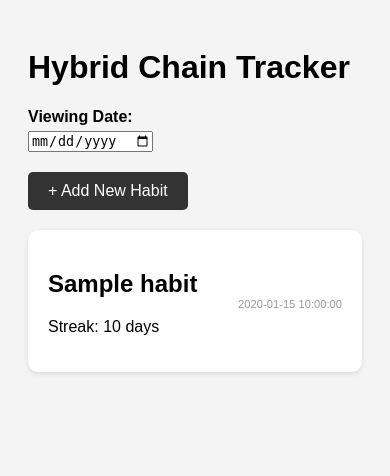
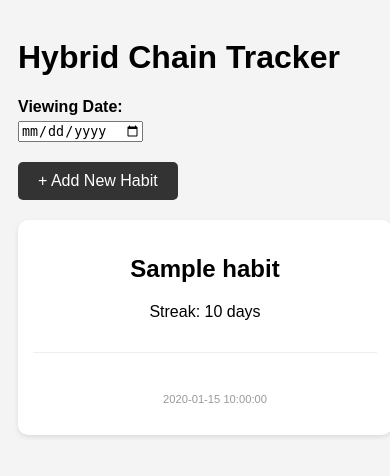
Before and after one commit to kuoppa55/habit-tracker-9000, a Flask app: template templates/index.html in a window 390 px wide. Shown: the top 476 px of the page. Run offline with Flask 3, Linux system fonts and the light colour scheme; the template is opened without the code that fills it: most values are stand-ins (such as "Sample title", 1, 10 or a date in 2020); some libraries are stand-ins or nearby versions.

Commit message:
remove refreshing for smoother UX, and add responsive styling for smaller screens

```diff
--- a/app.py
+++ b/app.py
@@ -2,7 +2,7 @@
 import sqlite3
 import os
 import calendar
-from flask import Flask, g, render_template, request, redirect, url_for
+from flask import Flask, g, render_template, request, redirect, url_for, jsonify
 from datetime import date, timedelta, datetime
 
 # Initi flask
@@ -236,6 +236,8 @@
             (habit_id, log_date_str, amount)
         )
 
+    db.commit()
+
     habit = db.execute('SELECT * FROM habits WHERE id = ?', (habit_id,)).fetchone()
     event_type = None
     if habit['type'] == 'vice':
@@ -243,7 +245,24 @@
     elif new_value >= habit['target']:
         event_type = 'completed'
 
-    db.commit()
+    if request.headers.get('X-Requested-With') == 'XMLHttpRequest':
+        try:
+            view_date = datetime.strptime(log_date_str, '%Y-%m-%d').date()
+        except ValueError:
+            view_date = date.today()
+
+        stats = calculate_habit_stats(habit, ref_date=view_date)
+
+        return jsonify({
+            'success': True,
+            'habit_id': habit_id,
+            'new_streak': stats['streak'],
+            'new_value': new_value,
+            'is_completed': stats['is_completed'],
+            'fill_percent': stats['fill_percent'],
+            'event': event_type
+        })
+
     return redirect(url_for('index', date=log_date_str, event=event_type, event_id=habit_id))
 
 @app.route('/habit/<int:habit_id>')
--- a/static/css/style.css
+++ b/static/css/style.css
@@ -130,7 +130,7 @@
     font-weight: bold;
 }
 
-input[type="text"]
+input[type="text"],
 input[type="number"] {
     width: 100%;
     padding: 10px;
@@ -318,3 +318,68 @@
     color: #2196F3; /* Light blue on hover to indicate clickability */
     text-decoration: underline;
 }
+
+/* --- Responsive styling for smaller screens --- */
+@media (max-width: 768px) {
+    .habit-row {
+        flex-direction: column;
+        align-items: stretch;
+        padding: 15px;
+        overflow: hidden;
+    }
+
+    .habit-info {
+        width: 100%;
+        margin-bottom: 20px;
+        text-align: center;
+        border-bottom: 1px solid #eee;
+        padding-bottom: 15px;
+    }
+
+    .log-controls {
+        display: flex;
+        flex-direction: column;
+        align-items: center;
+        gap: 10px;
+    }
+
+    .prog-form {
+        justify-content: center;
+    }
+
+    .chain-container {
+        width: 100%;
+        overflow-x: auto; /* Enable horizontal scroll */
+        padding: 15px 10px;
+        justify-content: center;
+        -webkit-overflow-scrolling: touch; /* Smooth scroll on iOS */
+        display: flex;
+        flex-wrap: nowrap;
+    }
+
+    .node-wrapper {
+        min-width: 60px;
+        flex-shrink: 0;
+        padding: 0 2px;
+    }
+
+    .container {
+        padding: 10px;
+        width: 100%;
+    }
+
+    .vice-container {
+        margin: 0 auto;
+        display: flex;
+        justify-content: center;
+    }
+
+    .link-connector {
+        margin-top: 22px;
+        flex-shrink: 0;
+    }
+
+    .node {
+        margin: 5px 0;
+    }
+}
--- a/static/js/main.js
+++ b/static/js/main.js
@@ -3,7 +3,7 @@
     var scrollPos = localStorage.getItem('scrollpos');
     if (scrollPos) window.scrollTo(0, scrollPos);
 
-    // 2. Handle URL Parameters (Events)
+    // 2. Handle URL Parameters (Events) - Initial Load
     const urlParams = new URLSearchParams(window.location.search);
     const eventType = urlParams.get('event');
     const eventId = urlParams.get('event_id');
@@ -28,6 +28,38 @@
         const newUrl = window.location.pathname + "?date=" + (dateParam || "");
         window.history.replaceState({}, document.title, newUrl);
     }
+
+    const chains = document.querySelectorAll('.chain-container');
+    chains.forEach(chain => {
+        chain.scrollLeft = chain.scrollWidth;
+    });
+
+    // 3. AJAX Form Handling
+    const forms = document.querySelectorAll('.ajax-form');
+
+    forms.forEach(form => {
+        form.addEventListener('submit', function(e) {
+            e.preventDefault(); // Stop page reload
+
+            const formData = new FormData(this);
+            const habitId = this.getAttribute('data-habit-id');
+
+            fetch(this.action, {
+                method: 'POST',
+                body: formData,
+                headers: {
+                    'X-Requested-With': 'XMLHttpRequest'
+                }
+            })
+            .then(response => response.json())
+            .then(data => {
+                if (data.success) {
+                    updateHabitUI(habitId, data, this); // Pass 'this' (the form) to reset it
+                }
+            })
+            .catch(error => console.error('Error:', error));
+        });
+    });
 });
 
 // Save scroll position before unload
@@ -35,10 +67,120 @@
     localStorage.setItem('scrollpos', window.scrollY);
 };
 
-/* --- Timer Logic --- */
+/* --- UI Update Logic --- */
+function updateHabitUI(id, data, formElement) {
+    const habitRow = document.getElementById(`habit-${id}`);
+
+    // 1. Clear Form Input (Progressive Habits)
+    if (formElement) {
+        formElement.reset();
+    }
+
+    // 2. Update Header Streak Text
+    const streakSpan = document.getElementById(`streak-val-${id}`);
+    if (streakSpan) streakSpan.innerText = data.new_streak;
+
+    // 3. Update Visuals (Nodes & Shields)
+
+    // A) Standard Nodes (Binary/Progressive)
+    const todayNode = habitRow.querySelector('.node.today');
+    if (todayNode) {
+        // Update Streak Number inside the node
+        const nodeStreak = todayNode.querySelector('.streak-num');
+        if (nodeStreak) nodeStreak.innerText = data.new_streak;
+
+        // If completed, add the class
+        if (data.is_completed) {
+            todayNode.classList.add('completed');
+        }
+
+        const ring = todayNode.querySelector('circle[stroke-dasharray]');
+        if (ring) {
+            const offset = 283 - (283 * data.fill_percent / 100);
+            ring.style.strokeDashoffset = offset;
+        }
+
+        const fillCircle = todayNode.querySelector('.fill-circle');
+        if (fillCircle) {
+            fillCircle.style.opacity = data.is_completed ? '1' : '0';
+        }
+    }
+
+    // B) Vices (Shields)
+    const shield = habitRow.querySelector('.shield');
+    if (shield) {
+        // Update the number inside the shield
+        const shieldStreak = habitRow.querySelector('.shield-streak');
+        if (shieldStreak) shieldStreak.innerText = data.new_streak;
+
+        if (data.event === 'deflected') {
+            shield.classList.add('deflecting');
+            setTimeout(() => shield.classList.remove('deflecting'), 500);
+        }
+
+        if (data.is_completed) {
+            shield.classList.add('active');
+        }
+    }
+
+    // 4. Update Controls (Buttons)
+    const controls = document.getElementById(`controls-${id}`);
+
+    // Determine if we should replace the button
+    // We replace buttons for Binary and Vices when completed.
+    // We usually DO NOT replace Progressive buttons (so you can add more).
+    const isProgressive = formElement.classList.contains('prog-form');
+
+    if (data.is_completed && controls && !isProgressive) {
+        if (data.event === 'deflected') {
+            // Vice Completed State
+            controls.innerHTML = '<button class="btn btn-vice-disabled" disabled>Shield Active</button>';
+        } else {
+            // Binary Completed State
+            controls.innerHTML = '<button class="btn btn-disabled" disabled>Completed!</button>';
+
+            // Only fire confetti for binary completion (optional)
+            if (window.confetti) {
+                confetti({
+                    particleCount: 150,
+                    spread: 70,
+                    origin: { y: 0.6 },
+                    colors: ['#4CAF50', '#FFD700', '#2196F3']
+                });
+            }
+        }
+    } else if (isProgressive && controls) {
+        // For progressive, just update the text x / y
+        const progStatus = controls.previousElementSibling || controls.querySelector('.prog-status');
+        // Note: In HTML structure, .prog-status is sibling to form, inside .log-controls or .habit-info
+        // Let's try to find it within the parent .habit-info or .log-controls
+
+        // Use a broader selector to find the status text in this specific habit row
+        const statusText = habitRow.querySelector('.prog-status small');
+        if (statusText) {
+             // We need the target. Since we don't have it in 'data', we can parse the old text or just update the current value
+             // The simplest way is to update just the current value part if we want to be precise,
+             // but let's assume the format "Value / Target Unit"
+             let textParts = statusText.innerText.split('/');
+             if(textParts.length > 1) {
+                 statusText.innerText = `${parseInt(data.new_value)} /${textParts[1]}`;
+             }
+        }
+
+        if (data.is_completed && window.confetti) {
+            confetti({
+                particleCount: 150,
+                spread: 70,
+                origin: { y: 0.6 },
+                colors: ['#4CAF50', '#FFD700', '#2196F3']
+            });
+        }
+    }
+}
+
+/* --- Timer Logic (Existing) --- */
 let timers = {};
 
-// We attach these to window so the onclick attributes in HTML can find them
 window.toggleTimer = function(id) {
     const display = document.getElementById(`timer-display-${id}`);
 
@@ -48,8 +190,6 @@
         display.style.color = '#999';
     } else {
         let startTime = Date.now();
-
-        // Parse current text to respect existing time
         let currentText = display.innerText.split(':');
         let currentSeconds = (parseInt(currentText[0]) * 60) + parseInt(currentText[1]);
 
@@ -77,20 +217,21 @@
 
     if (minutes <= 0) return;
 
-    // Stop timer
     if (timers[id]) {
         clearInterval(timers[id].interval);
         delete timers[id];
     }
 
-    // Fill form and submit
     const inputField = document.getElementById(`input-${id}`);
     const form = document.getElementById(`form-${id}`);
 
     if(inputField && form) {
         inputField.value = minutes.toFixed(2);
-        form.submit();
-    } else {
-        console.error("Could not find form or input for ID:", id);
+        // Dispatch submit event to trigger the AJAX handler
+        const submitEvent = new Event('submit', {
+            'bubbles': true,
+            'cancelable': true
+        });
+        form.dispatchEvent(submitEvent);
     }
 };
--- a/templates/add_habit.html
+++ b/templates/add_habit.html
@@ -2,6 +2,7 @@
 <html lang="en">
 <head>
     <meta charset="UTF-8">
+    <meta name="viewport" content="width=device-width, initial-scale=1.0">
     <title>Add New Habit</title>
     <link rel="stylesheet" href="{{ url_for('static', filename='css/style.css') }}">
 </head>
--- a/templates/habit_details.html
+++ b/templates/habit_details.html
@@ -1,7 +1,8 @@
 <!DOCTYPE html>
-<html lang="en"
+<html lang="en">
 <head>
     <meta charset="UTF-8">
+    <meta name="viewport" content="width=device-width, initial-scale=1.0">
     <title>{{ habit.name }} Details</title>
     <link rel="stylesheet" href="{{ url_for('static', filename='css/style.css') }}">
     <script src="https://cdn.jsdelivr.net/npm/chart.js"></script>
--- a/templates/index.html
+++ b/templates/index.html
@@ -2,6 +2,7 @@
 <html lang="en">
 <head>
     <meta charset="UTF-8">
+    <meta name="viewport" content="width=device-width, initial-scale=1.0">
     <title>Habit Tracker 9000</title>
     <link rel="stylesheet" href="{{ url_for('static', filename='css/style.css') }}">
     <script src="https://cdn.jsdelivr.net/npm/canvas-confetti@1.6.0/dist/confetti.browser.min.js"></script>
@@ -27,15 +28,15 @@
                         {{ habit.name }}
                     </a>
                 </h2>
-                <p>Streak: {{ habit.streak}} days</p>
+                <p>Streak: <span id="streak-val-{{ habit.id }}">{{ habit.streak }}</span> days</p>
 
-                <div class="log-controls">
+                <div class="log-controls" id="controls-{{ habit.id }}">
 
                     {% if habit.type == 'binary' %}
                         {% if habit.is_completed %}
                             <button class="btn btn-disabled" disabled>Completed!</button>
                         {% else %}
-                            <form action="{{ url_for('log_progress', habit_id=habit.id) }}" method="POST">
+                            <form action="{{ url_for('log_progress', habit_id=habit.id) }}" method="POST" class="ajax-form" data-habit-id="{{ habit.id }}">
                                 <input type="hidden" name="date" value="{{ current_view_date }}">
                                 <input type="hidden" name="amount" value="{{ habit.target }}">
                                 <button type="submit" class="btn btn-checkin">Check In</button>
@@ -47,7 +48,7 @@
                             <small>{{ habit.today_value|int }} / {{ habit.target|int }} {{ habit.unit }}</small>
                         </div>
 
-                        <form action="{{ url_for('log_progress', habit_id=habit.id) }}" method="POST" class="prog-form" id="form-{{ habit.id }}">
+                        <form action="{{ url_for('log_progress', habit_id=habit.id) }}" method="POST" class="prog-form ajax-form" id="form-{{ habit.id }}" data-habit-id="{{ habit.id }}">
                             <input type="hidden" name="date" value="{{ current_view_date }}">
                             <input type="number" id="input-{{ habit.id }}"name="amount" step="any" placeholder="+ Add" required>
                             <button type="submit" class="btn btn-small">+</button>
@@ -63,7 +64,7 @@
                         {% if habit.is_completed %}
                             <button class="btn btn-vice-disabled" disabled>Shield Active</button>
                         {% else %}
-                            <form action="{{ url_for('log_progress', habit_id=habit.id) }}" method="POST">
+                            <form action="{{ url_for('log_progress', habit_id=habit.id) }}" method="POST" class="ajax-form" data-habit-id="{{ habit.id }}">
                                 <input type="hidden" name="date" value="{{ current_view_date }}">
                                 <input type="hidden" name="amount" value="1">
                                 <button type="submit" class="btn btn-vice">Deflect Vice</button>
@@ -113,13 +114,14 @@
                                 <div class="node progressive-node {{ 'today' if day.is_today else '' }}">
                                     <svg width="50" height="50" viewBox="0 0 100 100">
                                         <circle cx="50" cy="50" r="45" stroke="#eee" stroke-width="10" fill="none"/>
-                                        {% if day.fill_percent >= 100 %}
-                                            <circle cx="50" cy="50" r="40" fill="{{ habit.color }}" fill-opacity="0.3" />
-                                        {% endif %}
+                                        <circle class="fill-circle" cx="50" cy="50" r="40"
+                                            fill="{{ habit.color }}"
+                                            fill-opacity="0.3"
+                                            style="opacity: {{ '1' if day.fill_percent >= 100 else '0' }}; transition: opacity 0.3s ease;" />
                                         <circle cx="50" cy="50" r="45" stroke="{{ habit.color }}" stroke-width="10" fill="none"
-                                                stroke-dasharray="283"
-                                                stroke-dashoffset="{{ 283 - (283 * day.fill_percent / 100) }}"
-                                                transform="rotate(-90 50 50)" />
+                                            stroke-dasharray="283"
+                                            stroke-dashoffset="{{ 283 - (283 * day.fill_percent / 100) }}"
+                                            transform="rotate(-90 50 50)" />
                                     </svg>
                                     {% if day.is_today %}
                                         <span class="streak-num">{{ habit.streak }}</span>
```
